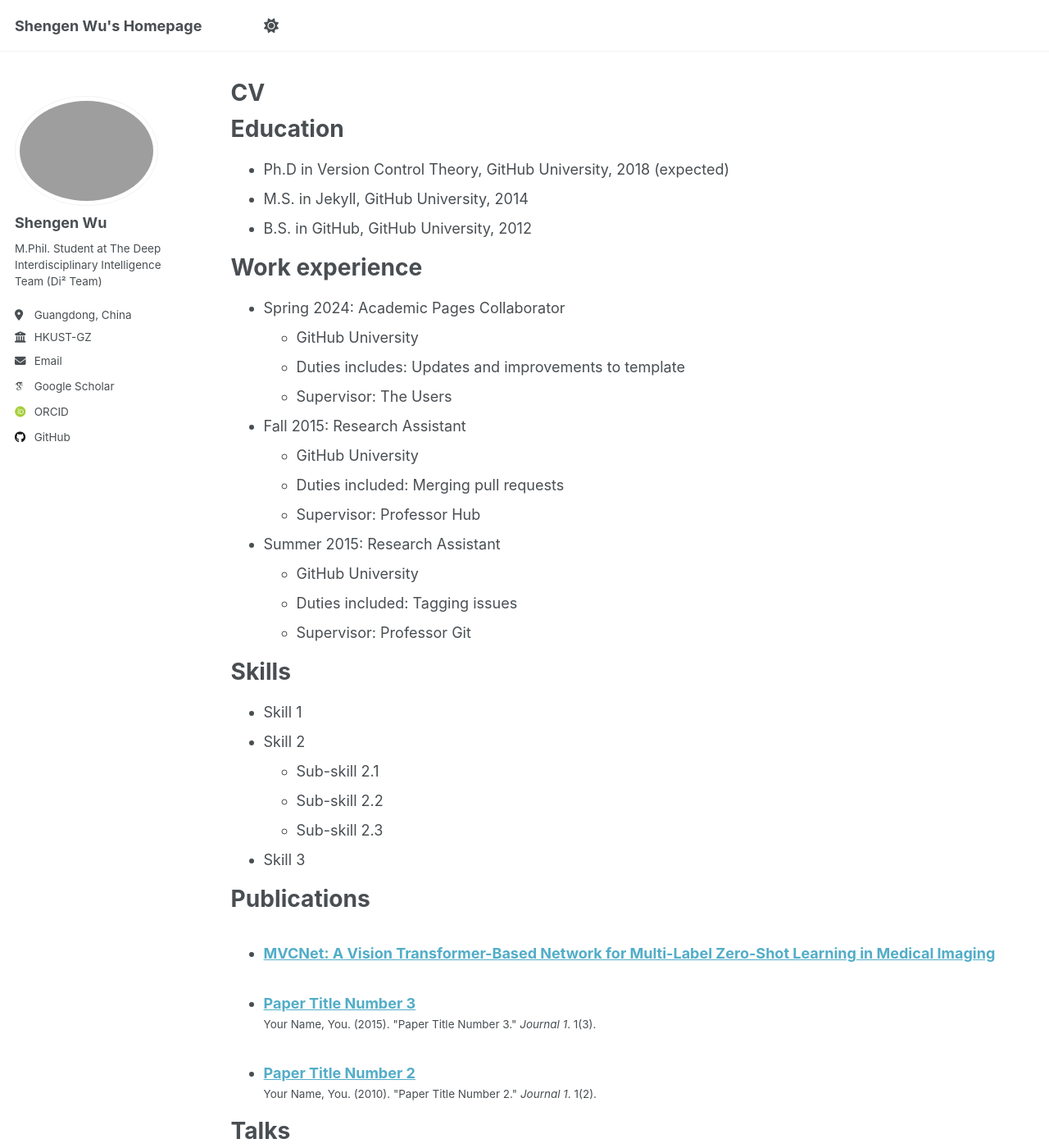
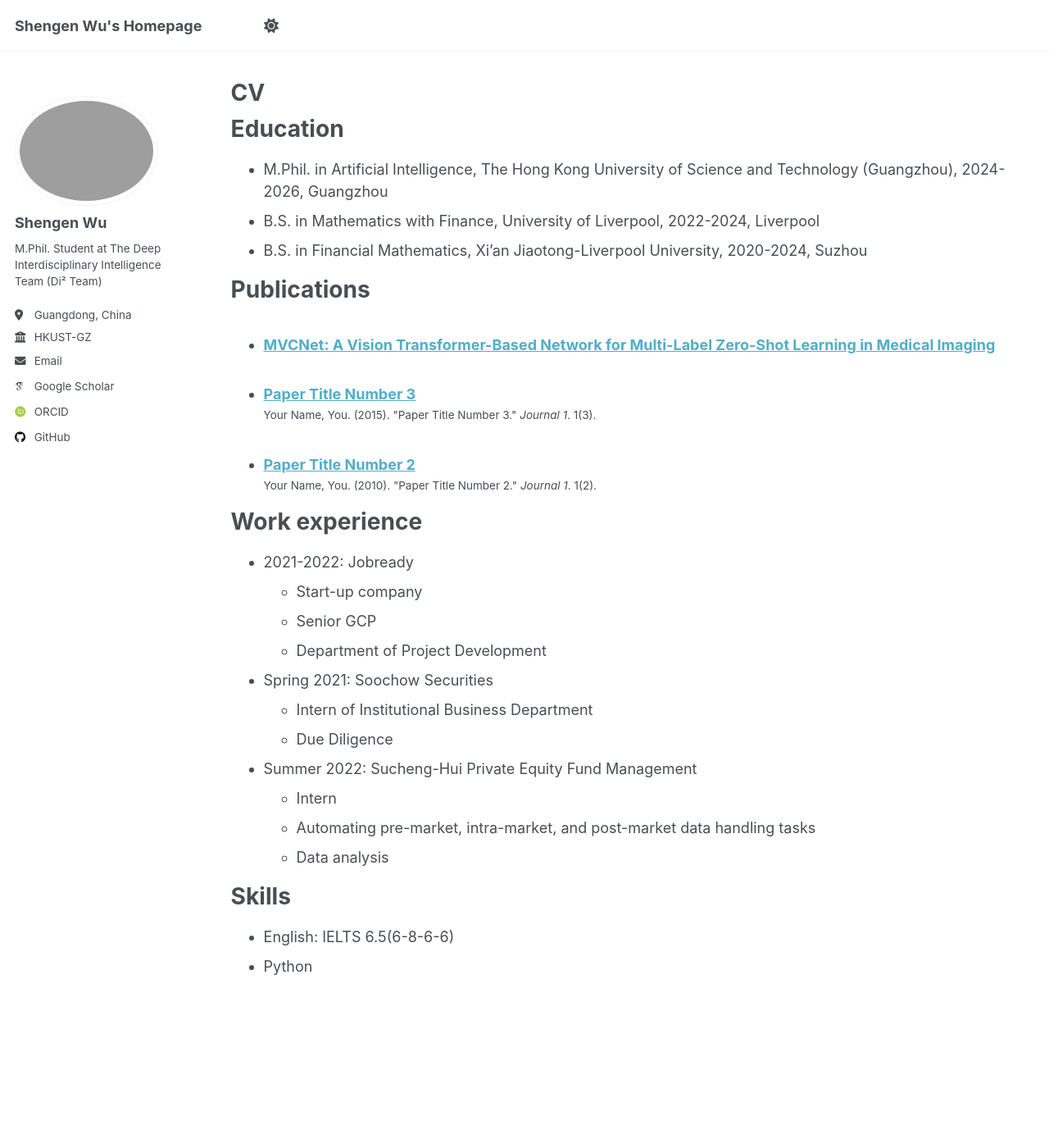
Before and after one commit to ShengenWu/shengenwu.github.io, a Jekyll site: the page built from _pages/cv.md, in a window 1280 px wide and 1400 px high. Shown: the whole window at 82% size. Built offline with Jekyll 4.4.1, drawn with Linux system fonts in a browser that asks for light colours; some web fonts are replaced; some of the changed text lies outside the part shown.

Commit message:
update cv

```diff
--- a/_pages/cv.md
+++ b/_pages/cv.md
@@ -11,35 +11,9 @@ redirect_from:
 
 Education
 ======
-* Ph.D in Version Control Theory, GitHub University, 2018 (expected)
-* M.S. in Jekyll, GitHub University, 2014
-* B.S. in GitHub, GitHub University, 2012
-
-Work experience
-======
-* Spring 2024: Academic Pages Collaborator
-  * GitHub University
-  * Duties includes: Updates and improvements to template
-  * Supervisor: The Users
-
-* Fall 2015: Research Assistant
-  * GitHub University
-  * Duties included: Merging pull requests
-  * Supervisor: Professor Hub
-
-* Summer 2015: Research Assistant
-  * GitHub University
-  * Duties included: Tagging issues
-  * Supervisor: Professor Git
-
-Skills
-======
-* Skill 1
-* Skill 2
-  * Sub-skill 2.1
-  * Sub-skill 2.2
-  * Sub-skill 2.3
-* Skill 3
+* M.Phil. in Artificial Intelligence, The Hong Kong University of Science and Technology (Guangzhou), 2024-2026, Guangzhou
+* B.S. in Mathematics with Finance, University of Liverpool, 2022-2024, Liverpool
+* B.S. in Financial Mathematics, Xi'an Jiaotong-Liverpool University, 2020-2024, Suzhou
 
 Publications
 ======
@@ -47,18 +21,23 @@ Publications
     {% include archive-single-cv.html %}
   {% endfor %}</ul>
 
-Talks
+Work experience
 ======
-  <ul>{% for post in site.talks reversed %}
-    {% include archive-single-talk-cv.html  %}
-  {% endfor %}</ul>
+* 2021-2022: Jobready
+  * Start-up company
+  * Senior GCP
+  * Department of Project Development
 
-Teaching
+* Spring 2021: Soochow Securities
+  * Intern of Institutional Business Department
+  * Due Diligence
+
+* Summer 2022: Sucheng-Hui Private Equity Fund Management
+  * Intern
+  * Automating pre-market, intra-market, and post-market data handling tasks
+  * Data analysis
+
+Skills
 ======
-  <ul>{% for post in site.teaching reversed %}
-    {% include archive-single-cv.html %}
-  {% endfor %}</ul>
-
-Service and leadership
-======
-* Currently signed in to 43 different slack teams
+* English: IELTS 6.5(6-8-6-6)
+* Python
--- a/_pages/year-archive.html
+++ b/_pages/year-archive.html
@@ -15,5 +15,5 @@ redirect_from:
     <h2 id="{{ year | slugify }}" class="archive__subtitle">{{ year }}</h2>
     {% capture written_year %}{{ year }}{% endcapture %}
   {% endif %}
-  {% include archive-single.html %}
+  <!-- {% include archive-single.html %} -->
 {% endfor %}
```
